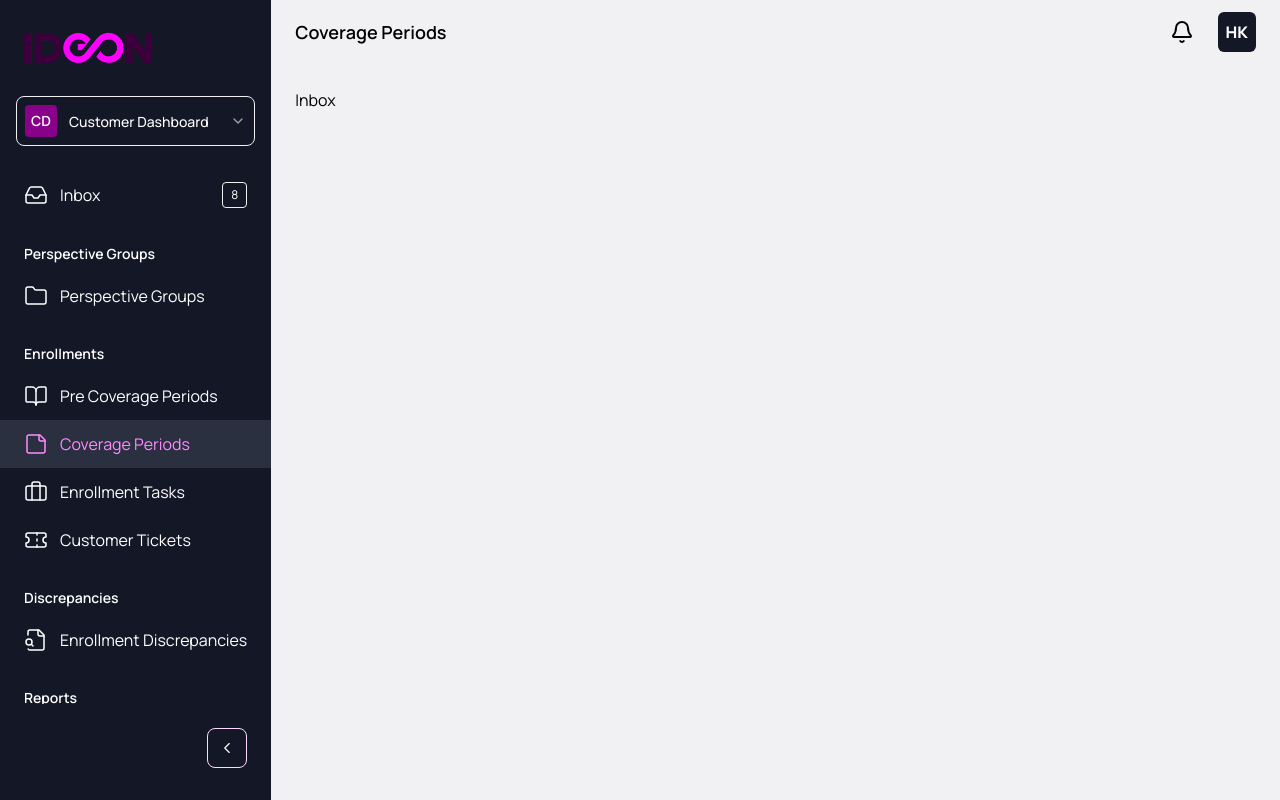
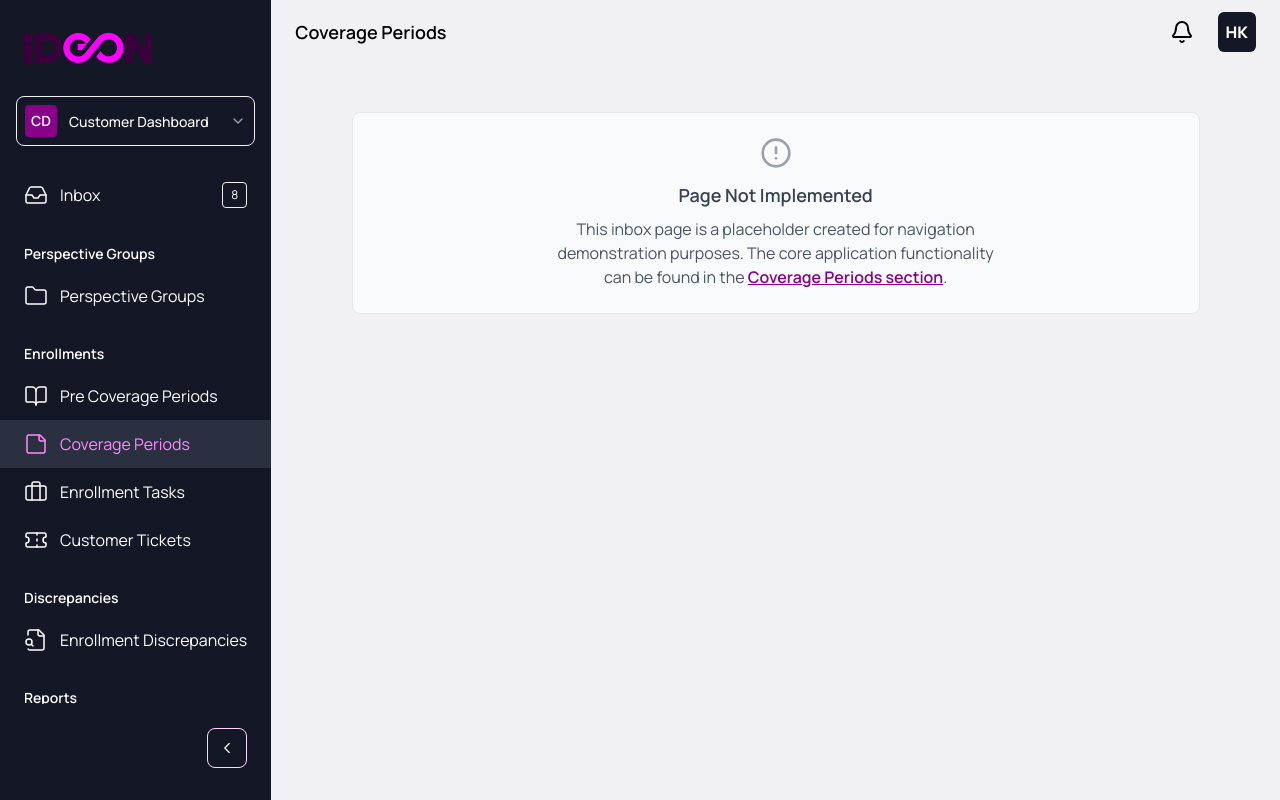
Before and after one commit to matheusvoriboli/ideon, a React (Vite) app: page / in a window 1280 px wide. Built offline with nearby package versions, Linux system fonts and the light colour scheme.

Commit message:
feat: created the inbox placeholder page

```diff
--- a/src/components/DashboardSelector/DashboardSelector.tsx
+++ b/src/components/DashboardSelector/DashboardSelector.tsx
@@ -72,7 +72,7 @@ export const DashboardSelector = ({
         />
       </div>
 
-      {/* Dropdown com Opções */}
+      {/* Dropdown with Options */}
       {isOpen && (
         <div className="absolute top-full left-0 right-0 mt-2 bg-ideon-dark-100 border border-gray-600 rounded-lg shadow-lg z-50 overflow-hidden">
           {options.map(option => (
--- a/src/components/UI/Dropdown/Dropdown.tsx
+++ b/src/components/UI/Dropdown/Dropdown.tsx
@@ -162,9 +162,8 @@ const Dropdown: React.FC<DropdownProps> = ({
           onKeyDown={handleKeyDown}
           className={`
             w-full h-[40px] px-3 py-2 bg-white border border-ideon-primary-500 rounded-lg cursor-pointer
-            flex items-center justify-between gap-2 focus:outline-none focus:ring-2 focus:ring-ideon-primary-200
+            flex items-center justify-between gap-2 focus:outline-none
             ${disabled && 'bg-gray-50 cursor-not-allowed'}
-            ${isOpen ? 'border-blue-500 ring-1 ring-blue-200' : ''}
           `}
           role="combobox"
           aria-expanded={isOpen}
--- a/src/components/UI/Input/Input.tsx
+++ b/src/components/UI/Input/Input.tsx
@@ -29,7 +29,7 @@ const Input = ({
         <label htmlFor={inputId} className="text-sm font-medium">
           {label}
           {required && (
-            <span className="text-red-500 ml-1" aria-label="obrigatório">
+            <span className="text-red-500 ml-1" aria-label="required">
               *
             </span>
           )}
--- a/src/pages/Inbox/Inbox.tsx
+++ b/src/pages/Inbox/Inbox.tsx
@@ -1,7 +1,32 @@
+import React from 'react'
+import { AlertCircle } from 'lucide-react'
+import { Link } from 'react-router-dom'
+
 const Inbox: React.FC = () => {
   return (
-    <div>
-      <h1>Inbox</h1>
+    <div className="p-6 max-w-4xl mx-auto">
+      {/* Placeholder Content */}
+      <div className="grid gap-6">
+        {/* Status Card */}
+        <div className="bg-gray-50 border border-gray-200 rounded-lg p-6 text-center">
+          <AlertCircle className="text-gray-400 mx-auto mb-3" size={32} />
+          <h3 className="text-lg font-semibold text-gray-700 mb-2">
+            Page Not Implemented
+          </h3>
+          <p className="text-gray-600 max-w-md mx-auto">
+            This inbox page is a placeholder created for navigation
+            demonstration purposes. The core application functionality can be
+            found in the{' '}
+            <Link
+              to="/coverage-periods"
+              className="text-ideon-primary-300 font-semibold hover:text-ideon-primary-400 underline transition-colors"
+            >
+              Coverage Periods section
+            </Link>
+            .
+          </p>
+        </div>
+      </div>
     </div>
   )
 }
```
